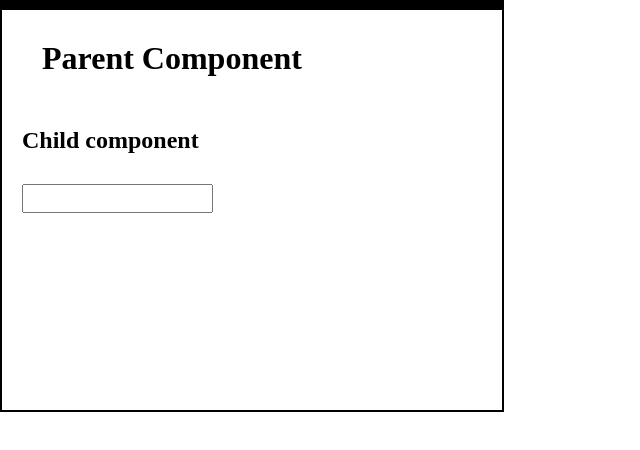
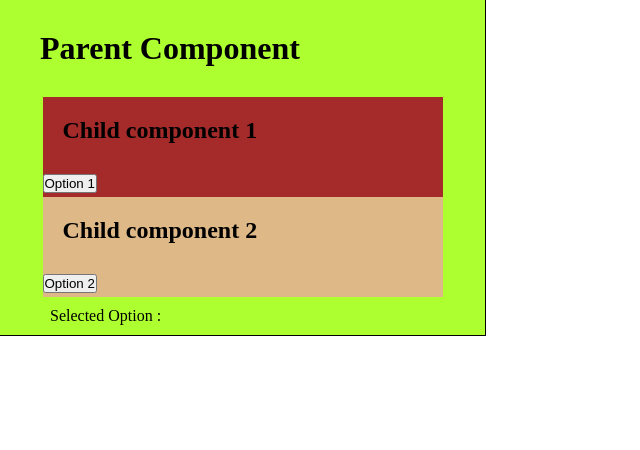
Before and after one commit to acciojob/lift-state-up-2-pranavbadhan8, a React app: page / in a window 1280 px wide. Shown: the whole page, without its empty margins (0-640 px from the left). Built offline with nearby package versions, Linux system fonts and the light colour scheme.

Commit message:
submitting code-Wed Jul 19 2023 11:46:30 GMT+0530 (India Standard Time)

```diff
--- a/src/components/App.js
+++ b/src/components/App.js
@@ -5,10 +5,14 @@ import React,{ useState } from "react";
 
 const App = () => {
 
-  let [input,setInput] = useState("");
+  let [input,setInput] = useState("Selected Option :");
 
-    function change(event){
-      setInput(event.target.value);
+    function change1(){
+      setInput("Selected Option : Option 1");
+    }
+
+    function change2(){
+      setInput("Selected Option : Option 2")
     }
 
   return (
@@ -16,13 +20,18 @@ const App = () => {
         {/* Do not remove the main div */}
         <div className='parent'>
            <h1>Parent Component</h1>
+
+        <div className='child1'>
+          <h2>Child component 1</h2>
+          <button onClick={change1}>Option 1</button>
+        </div>
+
+        <div className='child2'>
+          <h2>Child component 2</h2>
+          <button onClick={change2}>Option 2</button>
+        </div>
            <p>{input}</p>
-
-        <div className='child'>
-          <h2>Child component</h2>
-          <input onChange={change} type='text'/>
-        </div>
-        </div>
+      </div>
     </div>
   )
 }
--- a/src/styles/App.css
+++ b/src/styles/App.css
@@ -4,27 +4,29 @@
     border: border-box;
 
 }
-.container{
-    width: 500px;
-    height: 400px;
-    border: 2px solid black;
-    border-top: 10px solid black;
-}
-
-.parent-container{
+.parent{
    height: max-content;
    width: 485px;
    background-color: greenyellow;
+   border-right: 1px solid black;
+   border-bottom: 1px solid black;
 }
 p{
     margin-left:40px;
+    padding: 10px;
 }
 
-.child-container{
+.child1{
     margin: 0px auto;
-    height: 150px;
+    height: 100px;
     width:400px;
     background-color: brown;
+}
+.child2{
+    margin: 0px auto;
+    height: 100px;
+    width:400px;
+    background-color: burlywood;
 }
 
 h1{
```
